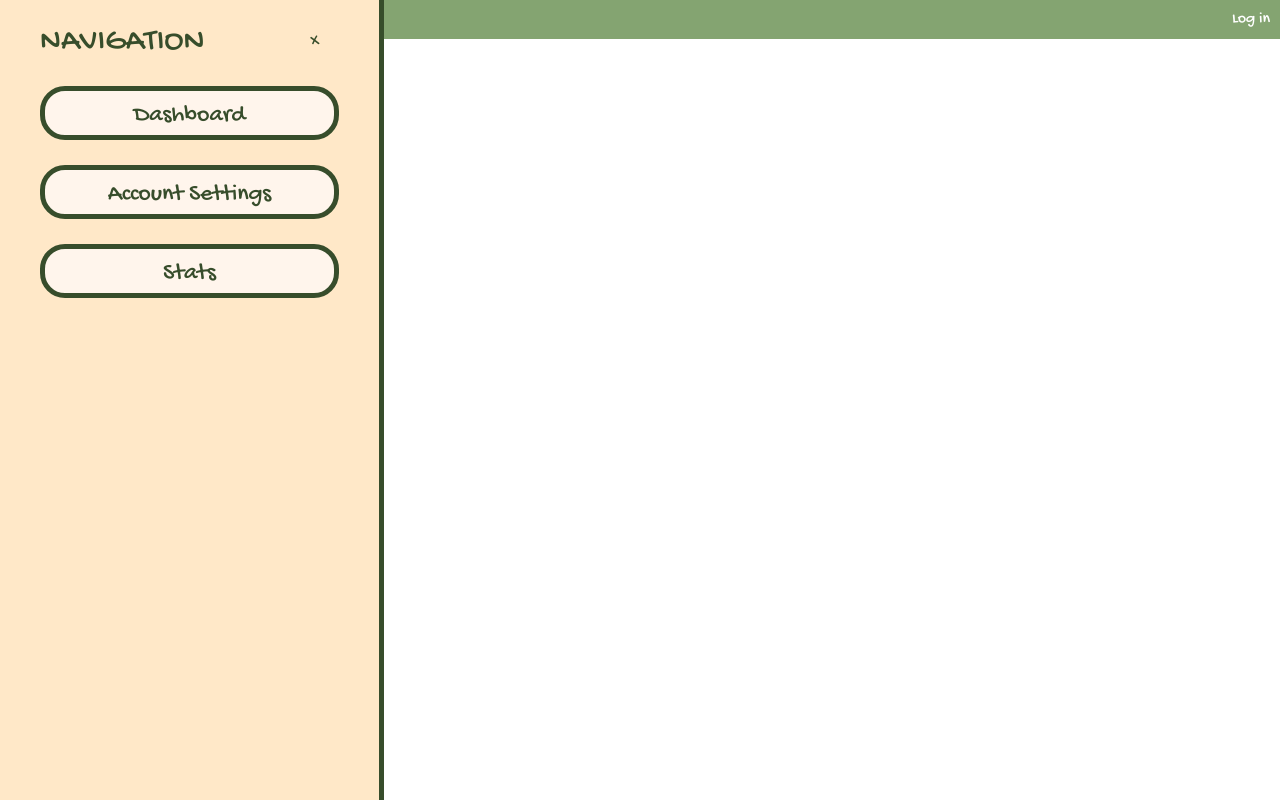
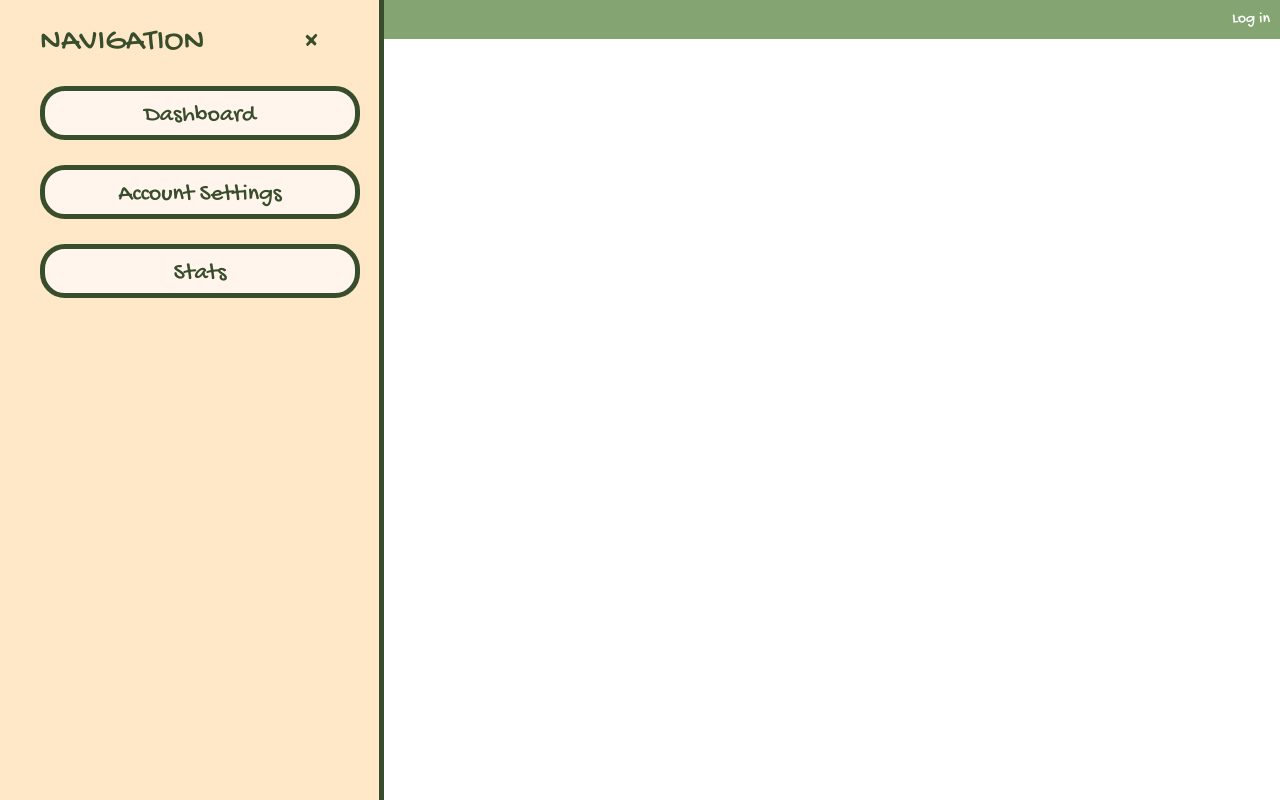
Before and after one commit to rin-bell4772/mttn, a Next.js app in the folder mttn/: page / in a window 1280 px wide. Built offline with nearby package versions, Linux system fonts and the light colour scheme; a web font is replaced by a local one.

Commit message:
Implemented closing sidebar feature & added corresponding CSS

```diff
--- a/mttn/src/app/components/Sidebar.module.css
+++ b/mttn/src/app/components/Sidebar.module.css
@@ -1,19 +1,16 @@
 .sidebar {
+    top: 0;
+    left: 0;
     margin: 0;
+    padding-top: 22.5px;
     height: 100vh;
     width: 30%;
     position: fixed;
-    top: 0;
-    left: 0;
-    padding-top: 22.5px;
+    overflow-x: hidden;
     border-right: 5px solid #374D2B;
     font-family: "Gochi Hand", cursive;
     color: #374D2B;
     background-color: #FFE8C8;
-}
-
-.sidebar h1 {
-    font-weight: 400;
 }
 
 .sidebar > div {
@@ -25,6 +22,7 @@
 }
 
 .sidebar > a {
+    width: 320px;
     padding: 10px 30px 5px 30px;
     border-style: solid;
     border-width: 5px;
@@ -40,3 +38,21 @@
     text-align: center;
     font-size: 1.5rem;
 }
+
+.sidebar > a:hover {
+    background-color: #ACD793;
+    transition: 0.3s;
+}
+
+.sidebar h1 {
+    font-weight: 400;
+}
+
+.closeButton {
+    font-size: 2em;
+}
+
+.closeButton:hover {
+    color: #ACD793;
+    transition: 0.3s;
+}
--- a/mttn/src/app/components/Sidebar.tsx
+++ b/mttn/src/app/components/Sidebar.tsx
@@ -1,12 +1,28 @@
+"use client";
+import { useEffect } from 'react';
 import Link from 'next/link';
 import styles from './Sidebar.module.css';
 
 export default function Sidebar() {
+    function handleClick() {
+        const sidebar = document.getElementById("sidebar");
+        if (sidebar) {
+            sidebar.style.width = "0";
+        }
+    }
+
+    useEffect(() => {
+        const sidebar = document.getElementById("sidebar");
+        if (sidebar) {
+            sidebar.style.transition = "width 0.5s";
+        }
+    }, []);
+
     return (
-        <div className={styles.sidebar}>
+        <div id="sidebar" className={styles.sidebar}>
             <div>
                 <h1>NAVIGATION</h1>
-                <Link href="">X</Link> { /* Change later */ }
+                <Link href="#" onClick={handleClick} className={styles.closeButton}>&times;</Link>
             </div>
             <Link href="./dashboard">Dashboard</Link>
             <Link href="./settings">Account Settings</Link>
```
